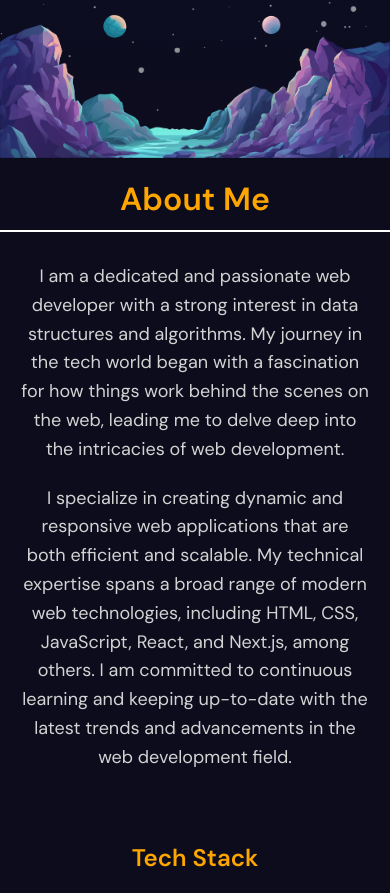
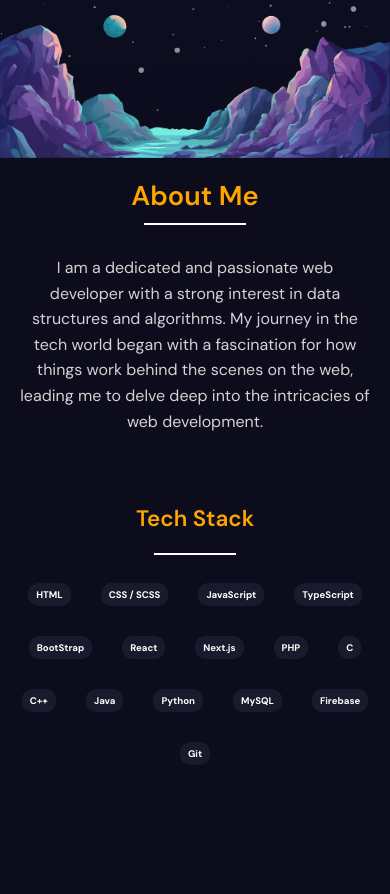
Before and after one commit to RawAtCode/portfolio, a React (Vite) app: page / in a window 390 px wide. Shown: the part 1530-2424 px from the top of the page. Built offline with nearby package versions, Linux system fonts and the light colour scheme.

Commit message:
fixed about section for mobile devices

```diff
--- a/src/components/about/About.jsx
+++ b/src/components/about/About.jsx
@@ -34,10 +34,10 @@ const About = () => {
       </motion.div>
 
       <motion.div className="about-content" variants={textVariants}>
-        <motion.p variants={textVariants}>
+        <motion.p className="about-one" variants={textVariants}>
           I am a dedicated and passionate web developer with a strong interest in data structures and algorithms. My journey in the tech world began with a fascination for how things work behind the scenes on the web, leading me to delve deep into the intricacies of web development.
         </motion.p>
-        <motion.p variants={textVariants}>
+        <motion.p className="about-two" variants={textVariants}>
           I specialize in creating dynamic and responsive web applications that are both efficient and scalable. My technical expertise spans a broad range of modern web technologies, including HTML, CSS, JavaScript, React, and Next.js, among others. I am committed to continuous learning and keeping up-to-date with the latest trends and advancements in the web development field.
         </motion.p>
       </motion.div>
--- a/src/components/about/about.scss
+++ b/src/components/about/about.scss
@@ -15,6 +15,10 @@
       color: orange;
       font-size: 2rem;
       font-weight: 600;
+
+      @include mobile {
+        font-size: 1.7rem;
+      }
     }
 
     hr {
@@ -22,6 +26,10 @@
       border: none;
       border-top: 2px solid #fff;
       margin: 10px auto;
+
+      @include mobile {
+        width: 80%;
+      }
     }
   }
 
@@ -32,6 +40,16 @@
       font-size: 18px;
       line-height: 1.6;
       margin-bottom: 20px;
+
+      @include mobile {
+        font-size: 1rem;
+      }
+    }
+
+    .about-two{
+      @include mobile{
+        display: none;
+      }
     }
   }
 
@@ -43,6 +61,10 @@
       font-weight: 600;
       margin-bottom: 20px;
       color: orange;
+
+      @include mobile {
+        font-size: 1.4rem;
+      }
     }
 
     hr {
@@ -50,6 +72,10 @@
       border: none;
       border-top: 2px solid #fff;
       margin: 10px auto;
+
+      @include mobile {
+        width: 20%;
+      }
     }
 
     .tech-list {
@@ -67,9 +93,13 @@
         text-align: center;
 
         h3 {
-          font-size: 18px;
+          font-size: 1rem;
           color: white;
           margin-bottom: 0;
+
+          @include mobile {
+            font-size: 0.6rem;
+          }
         }
 
         &:hover{
@@ -77,6 +107,23 @@
           color: white;
           cursor: pointer;
         }
+
+        @include mobile {
+          padding: 5px 8px;
+
+          h3 {
+            font-size: 0.6rem;
+          }
+        }
+      }
+
+      @include mobile {
+        display: flex;
+        flex-direction: row;
+        justify-content: center;
+        width: 100vw;
+        padding: .5rem;
+        margin: .5rem;
       }
     }
   }
```
